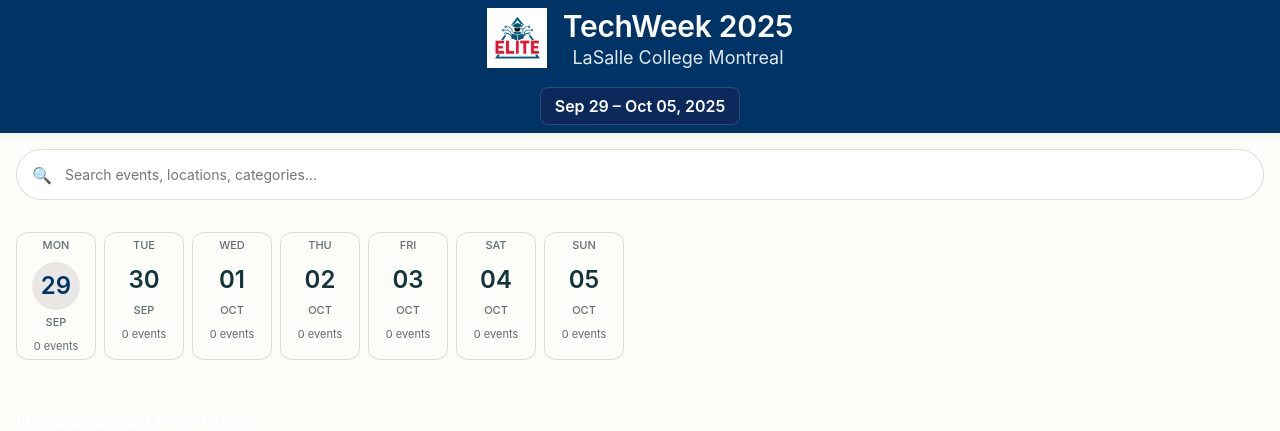
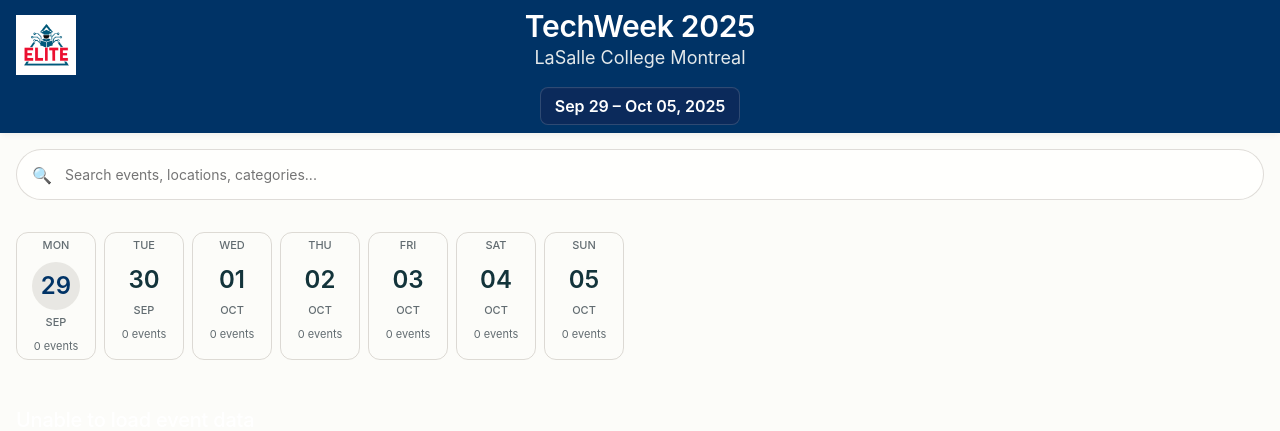
Before and after one commit to gustavocaldassouza/TechWeekCollegeLaSalle, a PHP site: page / in a window 1280 px wide. Shown: the top 431 px of the page. Run offline with PHP 8.4, Linux system fonts and the light colour scheme; data that the repository does not hold is empty.

Commit message:
Fix logo design

```diff
--- a/index.php
+++ b/index.php
@@ -101,10 +101,11 @@ function getThemeEmoji($theme)
             <div class="logo-container">
                 <img src="logo.png" alt="Logo" class="logo">
             </div>
-            <div>
+            <div class="title-container">
                 <h1>TechWeek 2025</h1>
                 <p>LaSalle College Montreal</p>
             </div>
+            <div class="spacer"></div>
         </div>
         <div class="header-brand">
             <div class="brand-right">
--- a/styles.css
+++ b/styles.css
@@ -766,8 +766,24 @@ footer {
 .header-content {
   display: flex;
   flex-direction: row;
-  justify-content: center;
+  justify-content: space-between;
+  align-items: center;
   gap: var(--space-16);
+  width: 100%;
+}
+
+.logo-container {
+  flex: 0 0 auto;
+}
+
+.title-container {
+  flex: 1;
+  text-align: center;
+}
+
+.spacer {
+  flex: 0 0 auto;
+  width: 60px;
 }
 
 
```
